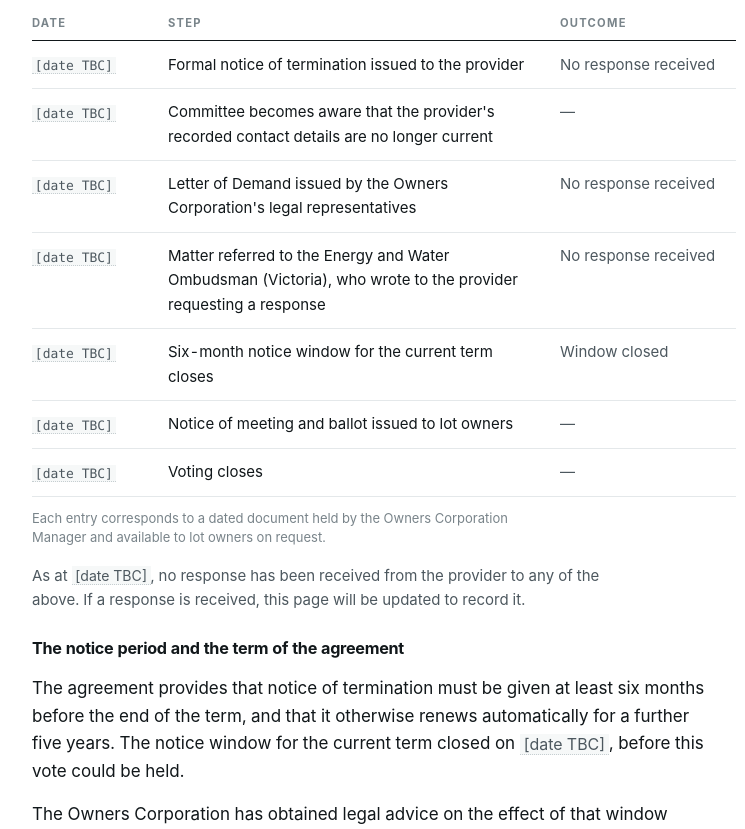
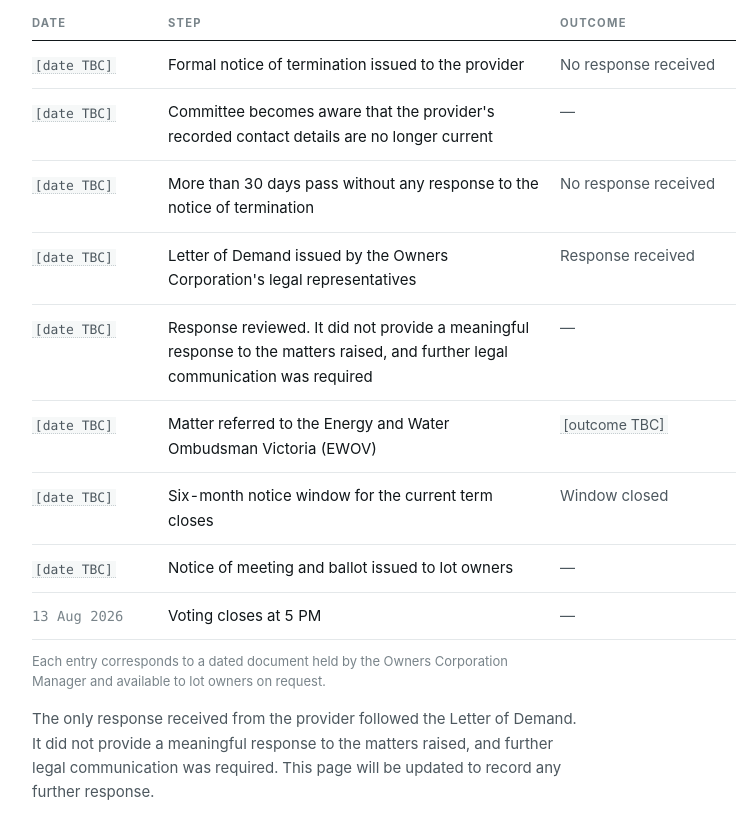
Before and after one commit to Embedded-Electricity-Network-Review/Winton-Rd, a plain HTML site: page index.html in a window 1280 px wide. Shown: the part 2719-3548 px from the top of the page, without its empty margins (384-1129 px from the left). Drawn offline with Linux system fonts and the light colour scheme.

Commit message:
Reconcile body with revised summary: response received after Letter of Demand, 30-day gap, EWOV naming, voting date

```diff
--- a/index.html
+++ b/index.html
@@ -632,14 +632,24 @@ footer {
             </tr>
             <tr>
               <td><span class="tbc">[date TBC]</span></td>
-              <td>Letter of Demand issued by the Owners Corporation's legal representatives</td>
+              <td>More than 30 days pass without any response to the notice of termination</td>
               <td class="col-outcome">No response received</td>
             </tr>
             <tr>
               <td><span class="tbc">[date TBC]</span></td>
-              <td>Matter referred to the Energy and Water Ombudsman (Victoria), who wrote to the
-                  provider requesting a response</td>
-              <td class="col-outcome">No response received</td>
+              <td>Letter of Demand issued by the Owners Corporation's legal representatives</td>
+              <td class="col-outcome">Response received</td>
+            </tr>
+            <tr>
+              <td><span class="tbc">[date TBC]</span></td>
+              <td>Response reviewed. It did not provide a meaningful response to the matters
+                  raised, and further legal communication was required</td>
+              <td class="col-outcome">—</td>
+            </tr>
+            <tr>
+              <td><span class="tbc">[date TBC]</span></td>
+              <td>Matter referred to the Energy and Water Ombudsman Victoria (EWOV)</td>
+              <td class="col-outcome"><span class="tbc">[outcome TBC]</span></td>
             </tr>
             <tr>
               <td><span class="tbc">[date TBC]</span></td>
@@ -652,8 +662,8 @@ footer {
               <td class="col-outcome">—</td>
             </tr>
             <tr>
-              <td><span class="tbc">[date TBC]</span></td>
-              <td>Voting closes</td>
+              <td>13 Aug 2026</td>
+              <td>Voting closes at 5 PM</td>
               <td class="col-outcome">—</td>
             </tr>
           </tbody>
@@ -661,8 +671,9 @@ footer {
       </div>
 
       <p class="muted">
-        As at <span class="tbc">[date TBC]</span>, no response has been received from the provider
-        to any of the above. If a response is received, this page will be updated to record it.
+        The only response received from the provider followed the Letter of Demand. It did not
+        provide a meaningful response to the matters raised, and further legal communication was
+        required. This page will be updated to record any further response.
       </p>
 
       <h3>The notice period and the term of the agreement</h3>
@@ -733,7 +744,7 @@ footer {
         <li>Fees and charges owing on a lot can affect entitlement to vote.</li>
         <li>You may vote in person, by proxy, or by the ballot method described in the notice of
             meeting.</li>
-        <li>Voting closes <span class="tbc">[date TBC]</span>.</li>
+        <li>Voting closes Thursday 13 August 2026 at 5 PM.</li>
       </ul>
 
       <p>
@@ -772,7 +783,8 @@ footer {
             The six-month notice window for the current term closed on
             <span class="tbc">[date TBC]</span>, before the vote could be held. The Owners
             Corporation issued its notice of termination and pursued it through its legal
-            representatives and the Ombudsman during that period, but received no response.
+            representatives and the Ombudsman during that period. The only response received did
+            not address the matters raised.
           </p>
         </li>
 
@@ -789,7 +801,7 @@ footer {
         </li>
 
         <li>
-          <h3>Why is a vote needed if the provider will not respond?</h3>
+          <h3>Why is a vote needed if the provider has not engaged with the matters raised?</h3>
           <p>
             Termination must be valid on the agreement's own terms whether or not the other party
             engages. Passing the resolution means the Owners Corporation has satisfied the
@@ -850,7 +862,7 @@ footer {
           <h3>I have a billing complaint about my own account. Where does that go?</h3>
           <p>
             Individual billing disputes are separate from this resolution. In Victoria they can be
-            raised with the Energy and Water Ombudsman (Victoria), which handles complaints from
+            raised with the Energy and Water Ombudsman Victoria (EWOV), which handles complaints from
             customers of embedded networks at no cost to the customer. Raising a complaint does
             not affect your vote.
           </p>
@@ -897,7 +909,7 @@ footer {
             requests, and questions about entitlement to vote.</li>
         <li><strong>The Committee</strong> — <span class="tbc">[email TBC]</span>. Questions about
             the resolution and the review.</li>
-        <li><strong>Energy and Water Ombudsman (Victoria)</strong> — free, independent complaints
+        <li><strong>Energy and Water Ombudsman Victoria (EWOV)</strong> — free, independent complaints
             service for electricity customers, including customers of embedded networks.</li>
         <li><strong>Consumer Affairs Victoria</strong> — general information on owners
             corporations, meetings and resolutions.</li>
```
